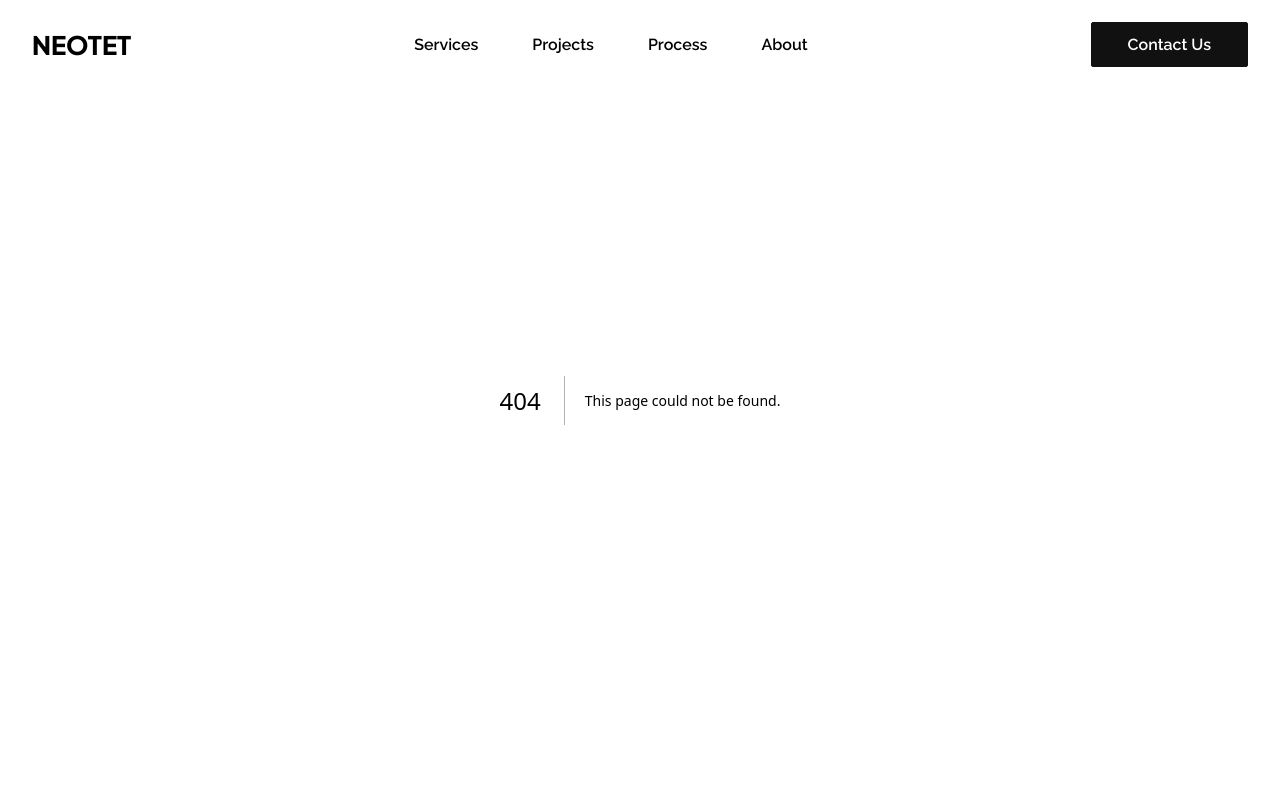
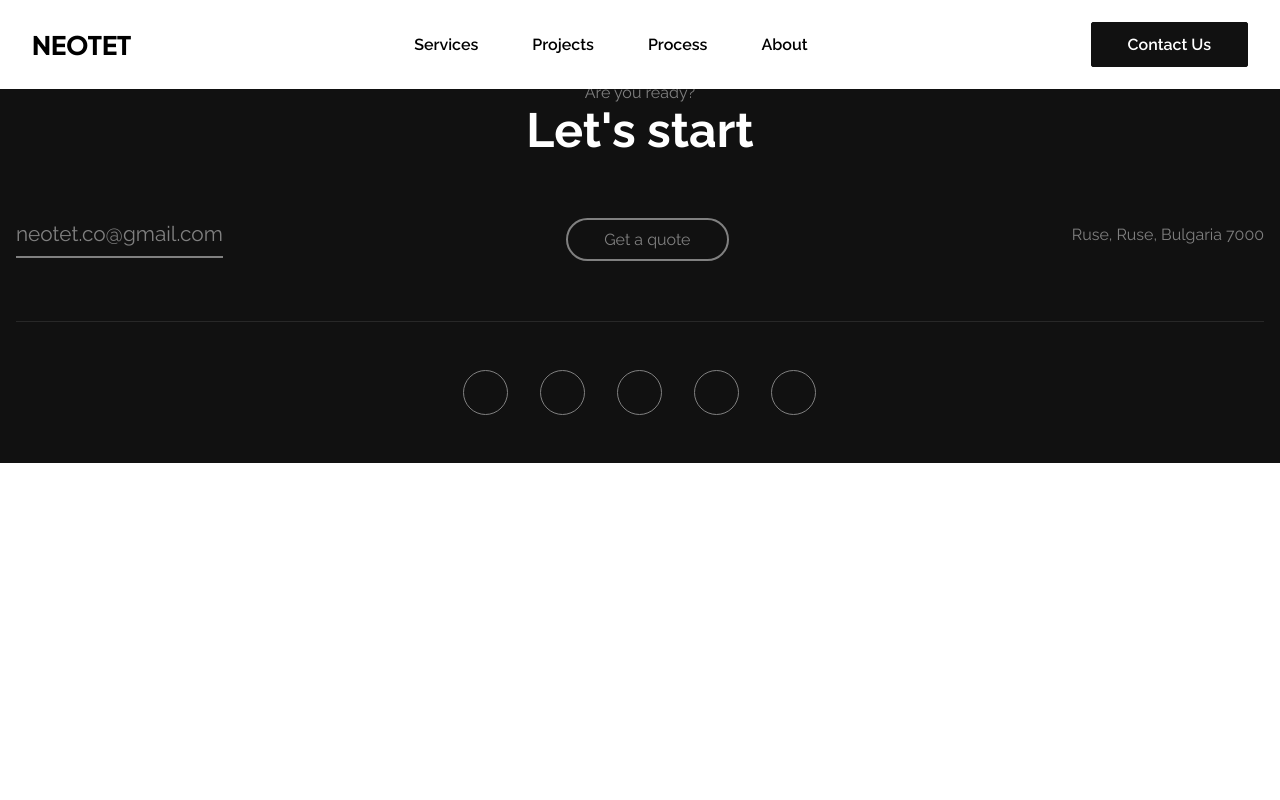
Before and after one commit to TasimDev/neotet-digital-agency, a Next.js app: page /contact in a window 1280 px wide. Before the commit this address had no page. Shown: the top 800 px of the page. Built offline with nearby package versions, Linux system fonts and the light colour scheme.

Commit message:
page generation

```diff
--- /dev/null
+++ b/app/about/page.jsx
@@ -0,0 +1,3 @@
+export default function Page() {
+    return <p>About Page</p>;
+}
--- /dev/null
+++ b/app/contact/page.jsx
@@ -0,0 +1,3 @@
+export default function Page() {
+    return <p>Contact Page</p>;
+}
--- /dev/null
+++ b/app/process/page.jsx
@@ -0,0 +1,3 @@
+export default function Page() {
+    return <p>Services Page</p>;
+}
--- /dev/null
+++ b/app/projects/page.jsx
@@ -0,0 +1,3 @@
+export default function Page() {
+    return <p>Project Page</p>;
+}
--- /dev/null
+++ b/app/services/page.jsx
@@ -0,0 +1,3 @@
+export default function Page() {
+    return <p>Services Page</p>;
+}
--- a/app/ui/styles/scss/base/_base.scss
+++ b/app/ui/styles/scss/base/_base.scss
@@ -16,7 +16,8 @@ a {
 }
 
 img {
-    width: 100%;
+    width: auto;
+    height: auto;
     pointer-events: none;
     object-fit: cover
 }
--- a/app/ui/styles/style.css
+++ b/app/ui/styles/style.css
@@ -31,7 +31,8 @@ a {
 }
 
 img {
-  width: 100%;
+  width: auto;
+  height: auto;
   pointer-events: none;
   -o-object-fit: cover;
      object-fit: cover;
```
Also changed, not shown: 1 other file (tests, documents, lock files or other folders).
